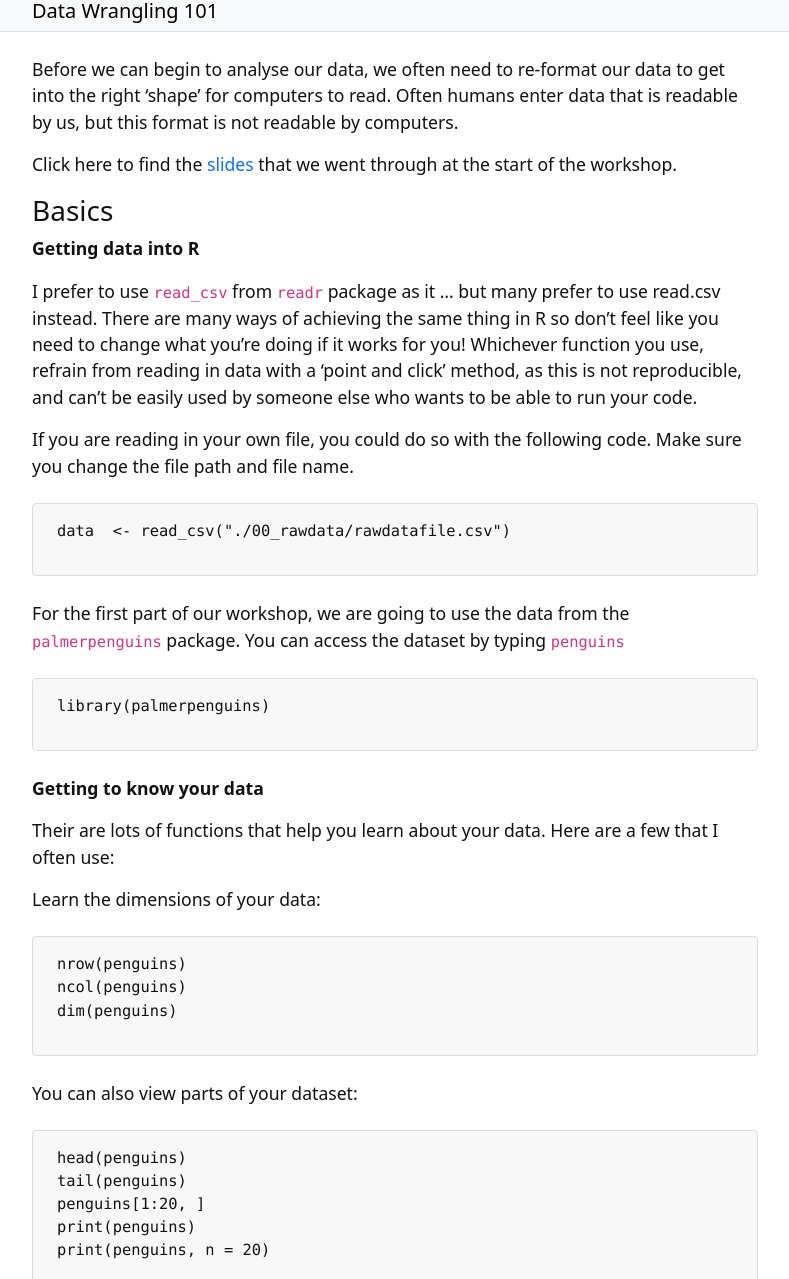
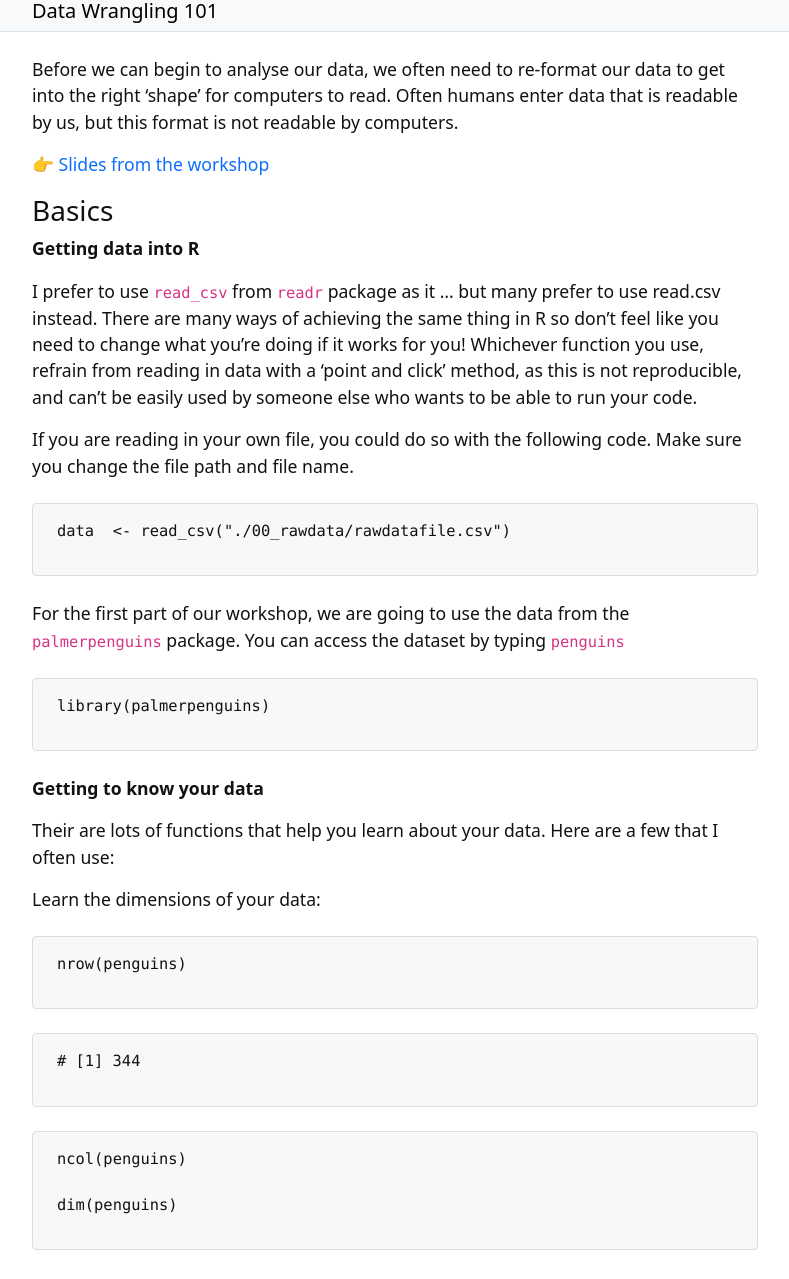
Before and after one commit to sandraemry/CSEE_DataWrangling, a Jekyll site: the page built from content/1-manipulation.md, in a window 1280 px wide and 1400 px high, cut to the strip 121-1400 px from the top of the window. Shown: the whole strip, without its empty margins (245-1034 px from the left). Built offline with Jekyll 4.4.1, drawn with Linux system fonts in a browser that asks for light colours; our own code applies the rules of GitHub Pages for plain Markdown files.

Commit message:
trying to add output from code

````diff
--- a/content/1-manipulation.md
+++ b/content/1-manipulation.md
@@ -6,7 +6,7 @@ permalink: /manipulation/
 
 Before we can begin to analyse our data, we often need to re-format our data to get into the right 'shape' for computers to read. Often humans enter data that is readable by us, but this format is not readable by computers.
 
-Click here to find the [slides](https://docs.google.com/presentation/d/1n3HJEGCP1tk4_XDXmdY8GalbZSj6kgko6MwzW2BwC5M/edit?usp=sharing) that we went through at the start of the workshop.
+👉 [Slides from the workshop](https://docs.google.com/presentation/d/1n3HJEGCP1tk4_XDXmdY8GalbZSj6kgko6MwzW2BwC5M/edit?usp=sharing)
 
 ### Basics
 
@@ -32,7 +32,15 @@ Their are lots of functions that help you learn about your data. Here are a few
 Learn the dimensions of your data:
 ```r
 nrow(penguins)
+```
+
+``` r
+# [1] 344
+```
+
+```r
 ncol(penguins)
+
 dim(penguins)
 ```
 
````
